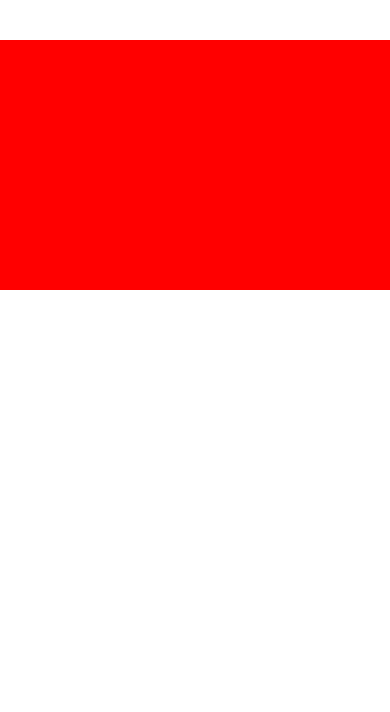
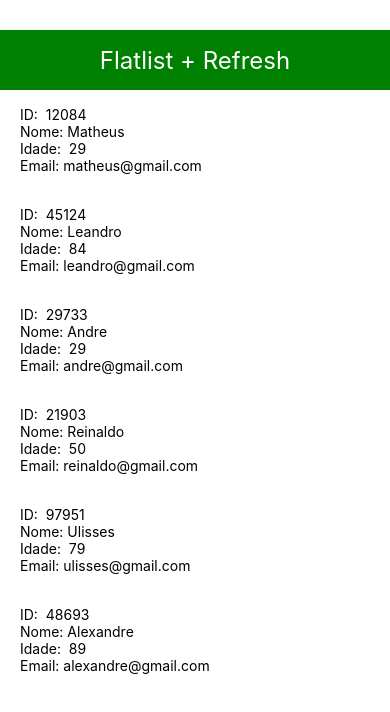
Before and after one commit to leandro-almeida98/Praticas-com-React, a React Native app: screen / in a window 390 px wide. Shown: the top 712 px of the page. Built offline with nearby package versions, Linux system fonts and the light colour scheme.

Commit message:
FlatList + Refresh
FlatList + função de Refresh, com inserção dinamica no Array de Itens.

```diff
--- a/App.js
+++ b/App.js
@@ -1,72 +1,95 @@
 import React, {Component} from 'react';
-import { StyleSheet, Text, View, Image, Button, TextInput, ScrollView } from 'react-native';
+import { StyleSheet, Text, View, FlatList } from 'react-native';
 class App extends Component{
   constructor(props){
     super(props);
     this.state = {
-      nome: '',
-      input: ''
-    };
-
-    this.entrar = this.entrar.bind(this);
+      isloading:false,
+      feed:[
+        { id: this.idAleatorio() , nome: 'Matheus', idade: this.idadeAleatoria(), email:'matheus@gmail.com' },
+        { id: this.idAleatorio() , nome: 'Leandro', idade: this.idadeAleatoria(), email:'leandro@gmail.com' },
+        { id: this.idAleatorio() , nome: 'Andre', idade: this.idadeAleatoria(), email:'andre@gmail.com' },
+        { id: this.idAleatorio() , nome: 'Reinaldo', idade: this.idadeAleatoria(), email:'reinaldo@gmail.com' },
+        { id: this.idAleatorio() , nome: 'Ulisses', idade: this.idadeAleatoria(), email:'ulisses@gmail.com' },
+        { id: this.idAleatorio() , nome: 'Alexandre', idade: this.idadeAleatoria(), email:'alexandre@gmail.com' }
+      ]
+    }
+    this.refleshh = this.refleshh.bind(this);
   }
 
-  entrar(){
-    if(this.state.input === ''){
-      alert('Digite seu nome!');
-      this.setState({nome: ''});
-      return
-    }
-    this.setState({nome: 'Bem vindo '+this.state.input});
-  }
-
+refleshh(){
+  this.setState({
+    isloading: true
+  })
+  this.setState(previousState => ({
+    feed: [
+      { id: this.idAleatorio() , nome: 'Matheus2', idade: this.idadeAleatoria(), email:'matheus@gmail.com' },
+      { id: this.idAleatorio() , nome: 'Leandro2', idade: this.idadeAleatoria(), email:'leandro@gmail.com' },
+      { id: this.idAleatorio() , nome: 'Andre2', idade: this.idadeAleatoria(), email:'andre@gmail.com' },
+      { id: this.idAleatorio() , nome: 'Reinaldo2', idade: this.idadeAleatoria(), email:'reinaldo@gmail.com' },
+      { id: this.idAleatorio() , nome: 'Ulisses2', idade: this.idadeAleatoria(), email:'ulisses@gmail.com' },
+      { id: this.idAleatorio() , nome: 'Alexandre2', idade: this.idadeAleatoria(), email:'alexandre@gmail.com' },
+      ...previousState.feed
+    ]
+  }));
+  this.setState({
+    isloading: false
+  })
+}
+idadeAleatoria(){
+  return Math.floor((Math.random() * (99 - 18)) +18) ;
+}
+idAleatorio(){
+  return Math.floor((Math.random() * (99999 - 1)) +1) ;
+}
   render(){
-
-    let img = 'https://sujeitoprogramador.com/steve.png';
     return(
        <View style={styles.container}>
-         <ScrollView showsVerticalScrollIndicator={false} horizontal={true} snapToEnd={true} >
-          <View style={styles.box1}></View>
-          <View style={styles.box2}></View>
-          <View style={styles.box3}></View>
-          <View style={styles.box4}></View>
-         </ScrollView>
+          <View style={styles.header}>
+            <Text style={{fontSize:24, color:'white'}}>Flatlist + Refresh</Text>
+
+          </View>
+          <FlatList
+            data={this.state.feed}
+
+            keyExtractor = {(item) => item.id}
+            refreshing={this.state.isloading}
+            onRefresh={this.refleshh}
+            renderItem={({item}) => <Pessoa data={item} /> }
+          />
        </View>
     );
   }
 }
-
+class Pessoa extends Component{
+  render(){
+    return(
+      <View style={styles.flatlist}>
+        <Text>ID:  {this.props.data.id} </Text>
+        <Text>Nome: {this.props.data.nome} </Text>
+        <Text>Idade:  {this.props.data.idade} </Text>
+        <Text>Email: {this.props.data.email} </Text>
+      </View>
+    );
+  }
+}
 
 const styles = StyleSheet.create({
+  header:{
+    marginTop:30,
+    height:60,
+    backgroundColor: 'green',
+    justifyContent:'center',
+    alignItems:'center'
+  },
   container:{
-    flex:1,
-    paddingTop:40
+    flex:1
   },
-  box1:{
-    backgroundColor: 'red',
-    height:250,
-    width:407
-
-  },
-  box2:{
-    backgroundColor: 'green',
-    height:250,
-    width:407
-  },
-  box3:{
-    backgroundColor: 'blue',
-    height:250,
-    width:407
-  },
-  box4:{
-    backgroundColor: 'gray',
-    height:250,
-    width:407
+  flatlist:{
+    height:100,
+    paddingLeft:20,
+    justifyContent: 'center'
   }
-
-
 });
 
-
-
 export default App;
```
